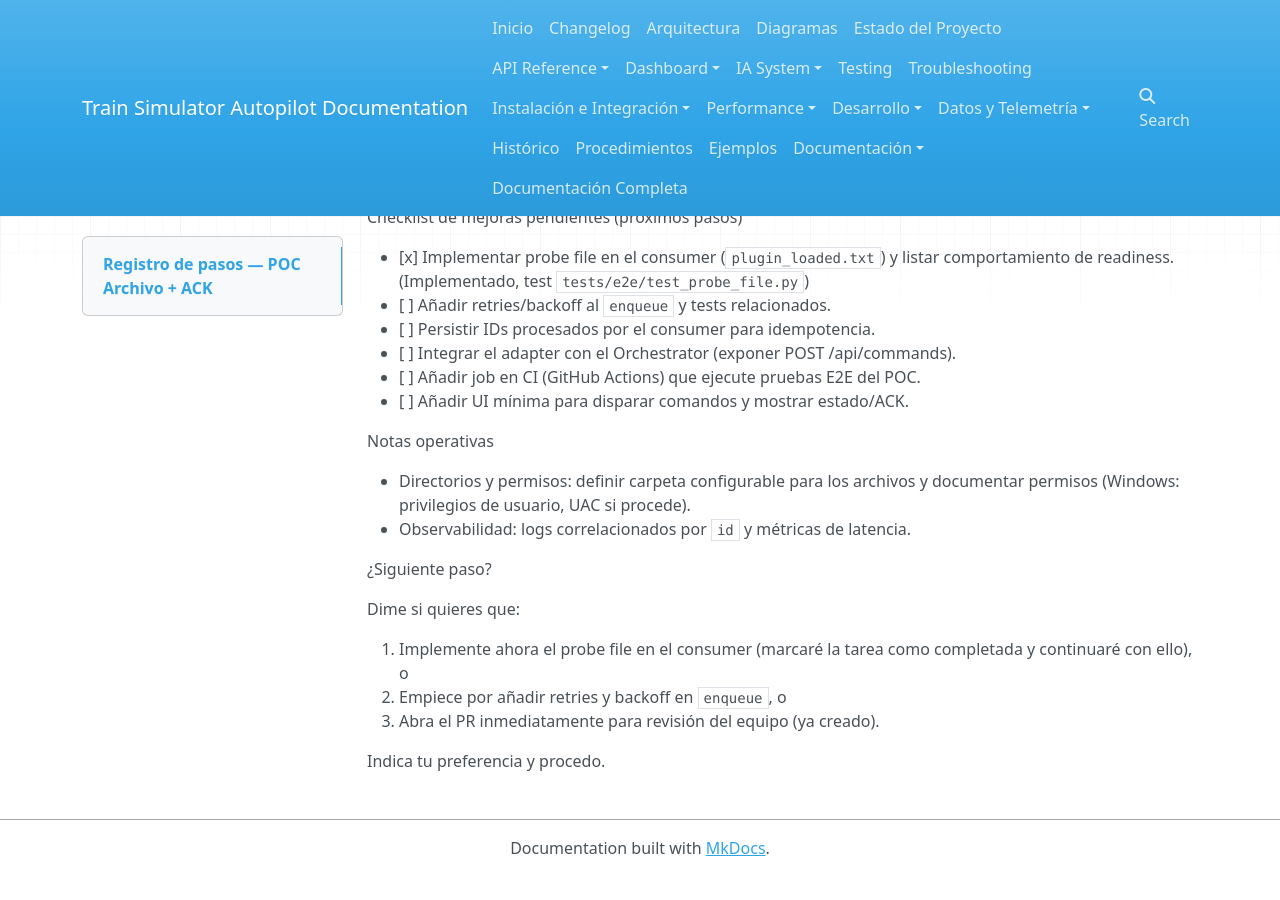
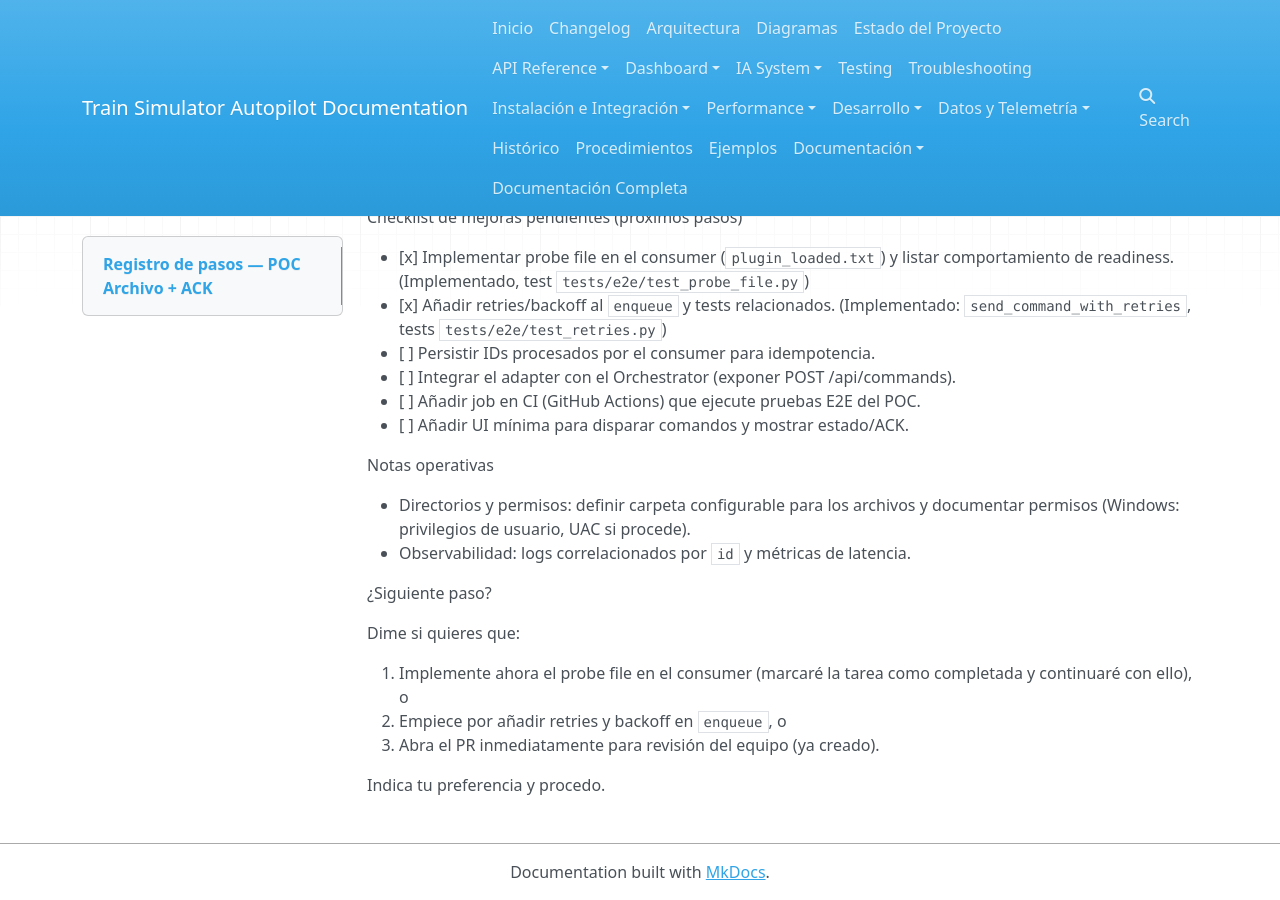
Before and after one commit to doski2/TrainSimulatorAutopilot, an MkDocs documentation site: the page built from docs/docs controles/ack_implementation_steps.md, in a window 1280 px wide and 900 px high, scrolled down 1401 px. Built offline with MkDocs 1.6.1, drawn with Linux system fonts in a browser that asks for light colours; nearby versions of some CDN libraries; before the commit the page ends 2277 px from its top, so only the background shows below that.

Commit message:
poc(ack): add send_command_with_retries and tests; update docs

```diff
--- a/docs/docs controles/ack_implementation_steps.md
+++ b/docs/docs controles/ack_implementation_steps.md
@@ -74,7 +74,7 @@ Checklist de mejoras pendientes (próximos pasos)
 
 - [x] Implementar probe file en el consumer (`plugin_loaded.txt`) y listar
   comportamiento de readiness. (Implementado, test `tests/e2e/test_probe_file.py`)
-- [ ] Añadir retries/backoff al `enqueue` y tests relacionados.
+- [x] Añadir retries/backoff al `enqueue` y tests relacionados. (Implementado: `send_command_with_retries`, tests `tests/e2e/test_retries.py`)
 - [ ] Persistir IDs procesados por el consumer para idempotencia.
 - [ ] Integrar el adapter con el Orchestrator (exponer POST /api/commands).
 - [ ] Añadir job en CI (GitHub Actions) que ejecute pruebas E2E del POC.
```
Also changed, not shown: 1 other file.
